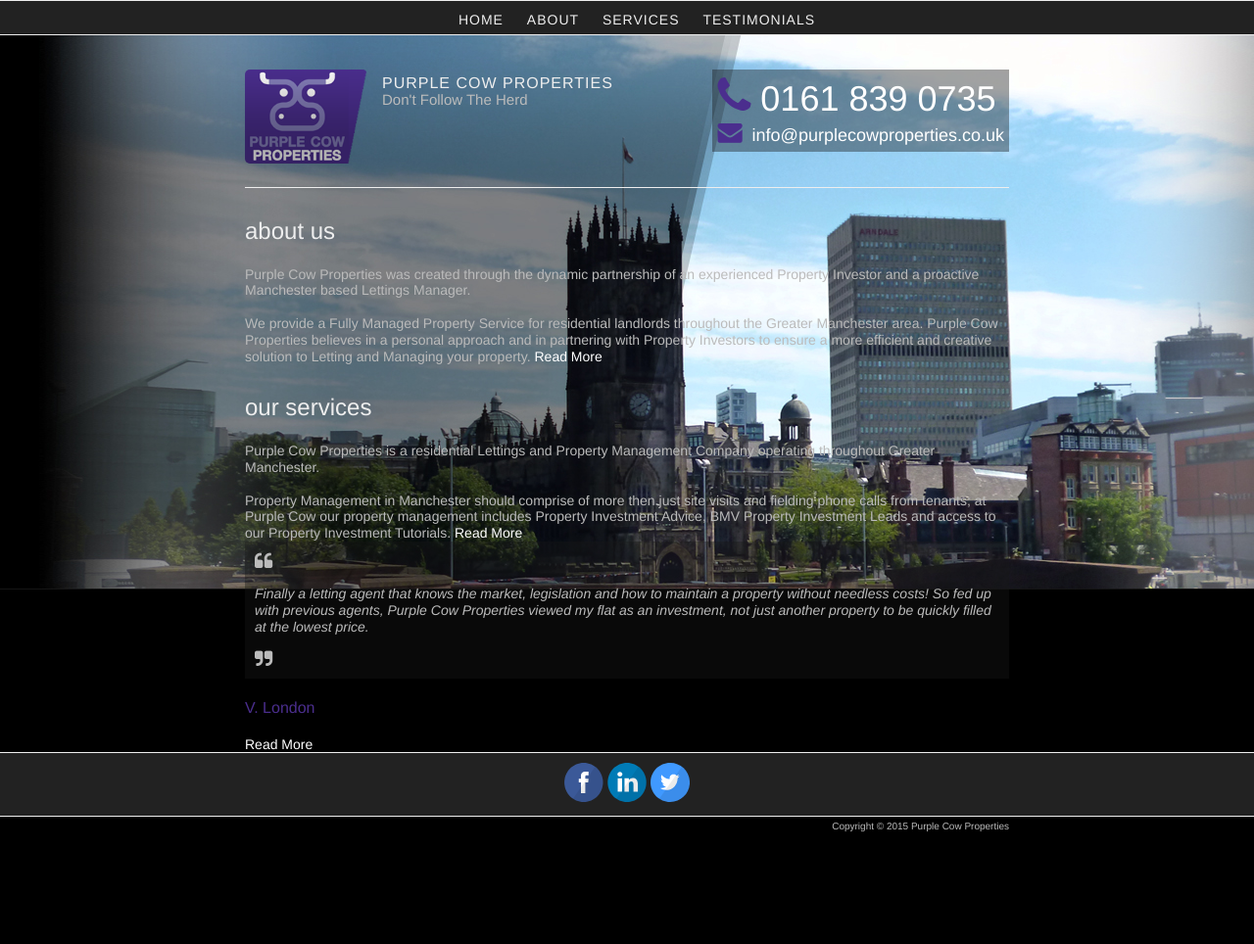
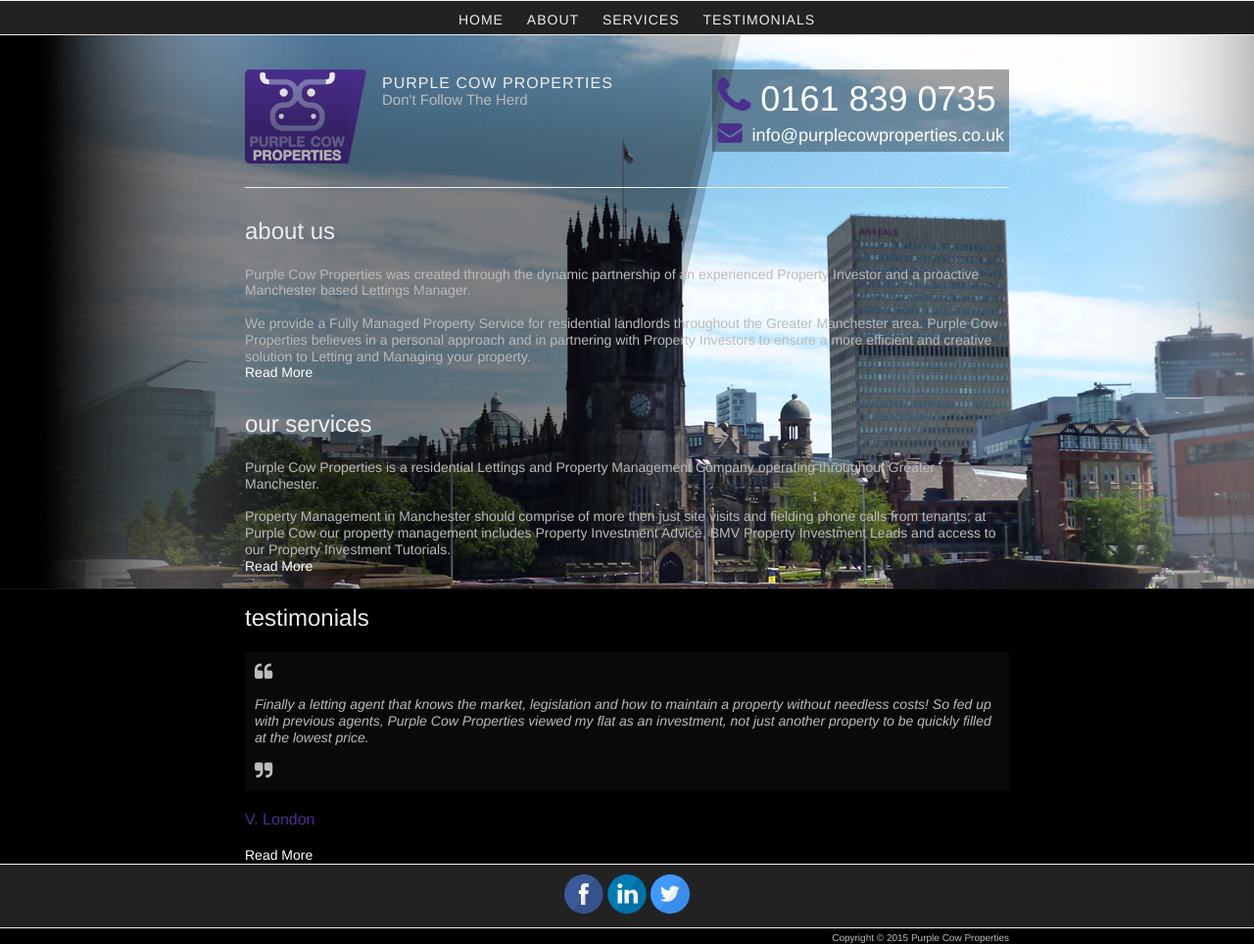
Before and after one commit to idiotandrobot/purplecowproperties.co.uk, a Jekyll site: the page built from index.html, in a window 1280 px wide. Shown: the whole page at 98% size. Built offline with Jekyll 4.4.1, drawn with Linux system fonts in a browser that asks for light colours; nearby versions of some CDN libraries; before the commit the page ends 900 px from its top, so only the background shows below that.

Commit message:
Home page layout changes

```diff
--- a/index.html
+++ b/index.html
@@ -20,18 +20,19 @@
                 <h1><a href="{{ site.baseurl }}{{ page.url }}">{{ page.title }}</a></h1>
                 <div class="entry">
                   {{ page.excerpt }}
-                  <a href="{{ site.baseurl }}{{ page.url }}" class="read-more">Read More</a>
                 </div>
+                <a href="{{ site.baseurl }}{{ page.url }}" class="read-more">Read More</a>
               </article>
             {% endif %}
           {% endfor %}
             {% for testimonial in site.testimonials %}
               {% if testimonial.categories contains 'home' %}
                 <article class="page">
+                  <h1><a href="{{ site.baseurl }}testimonials">testimonials</a></h1>
                   <div class="entry">
                     {{ testimonial.content }}
+                    <h3>{{ testimonial.title }}</h3>
                   </div>
-                  <h3>{{ testimonial.title }}</h3>
                   <a href="{{ site.baseurl }}testimonials" class="read-more">Read More</a>
                 </article>
               {% endif %}
```
